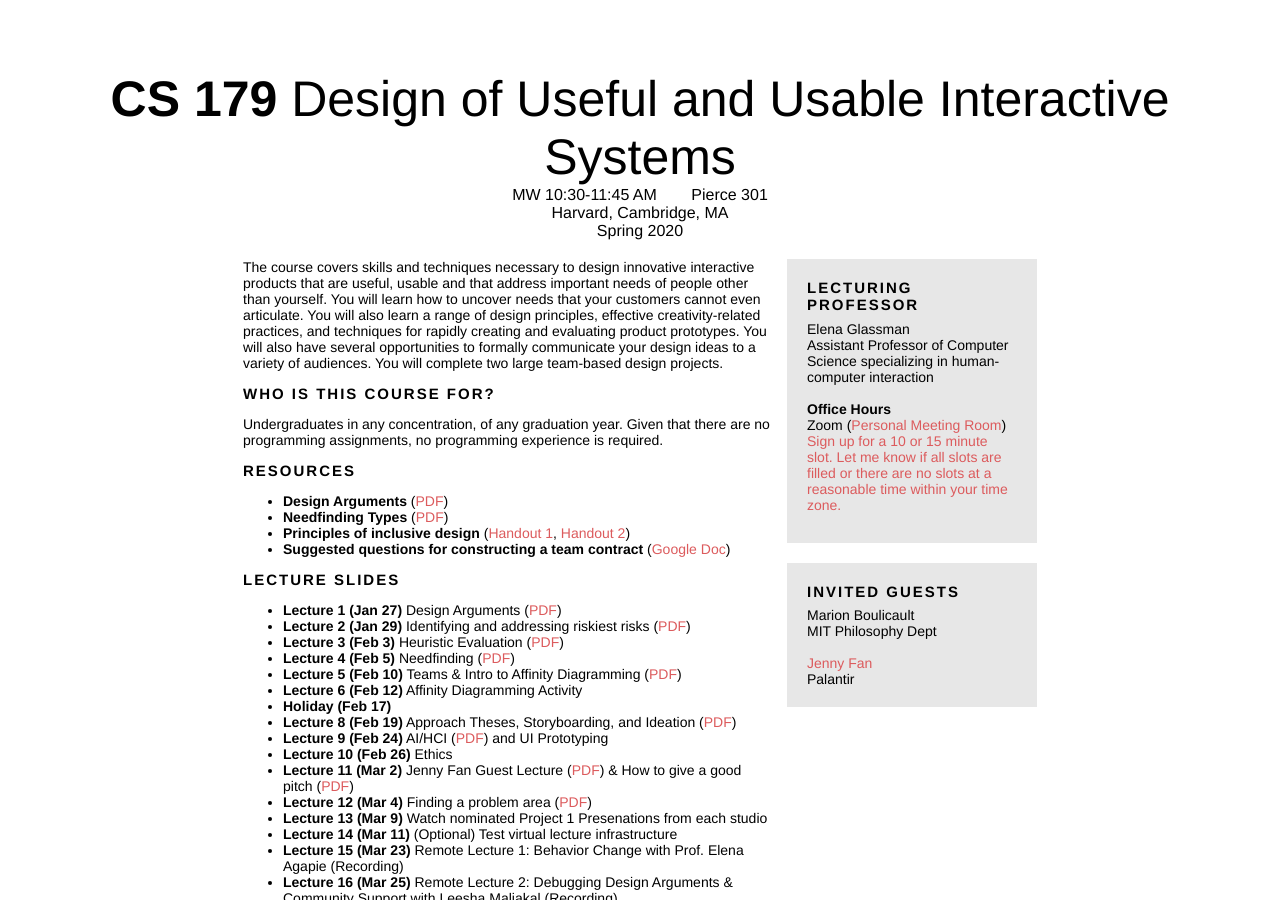
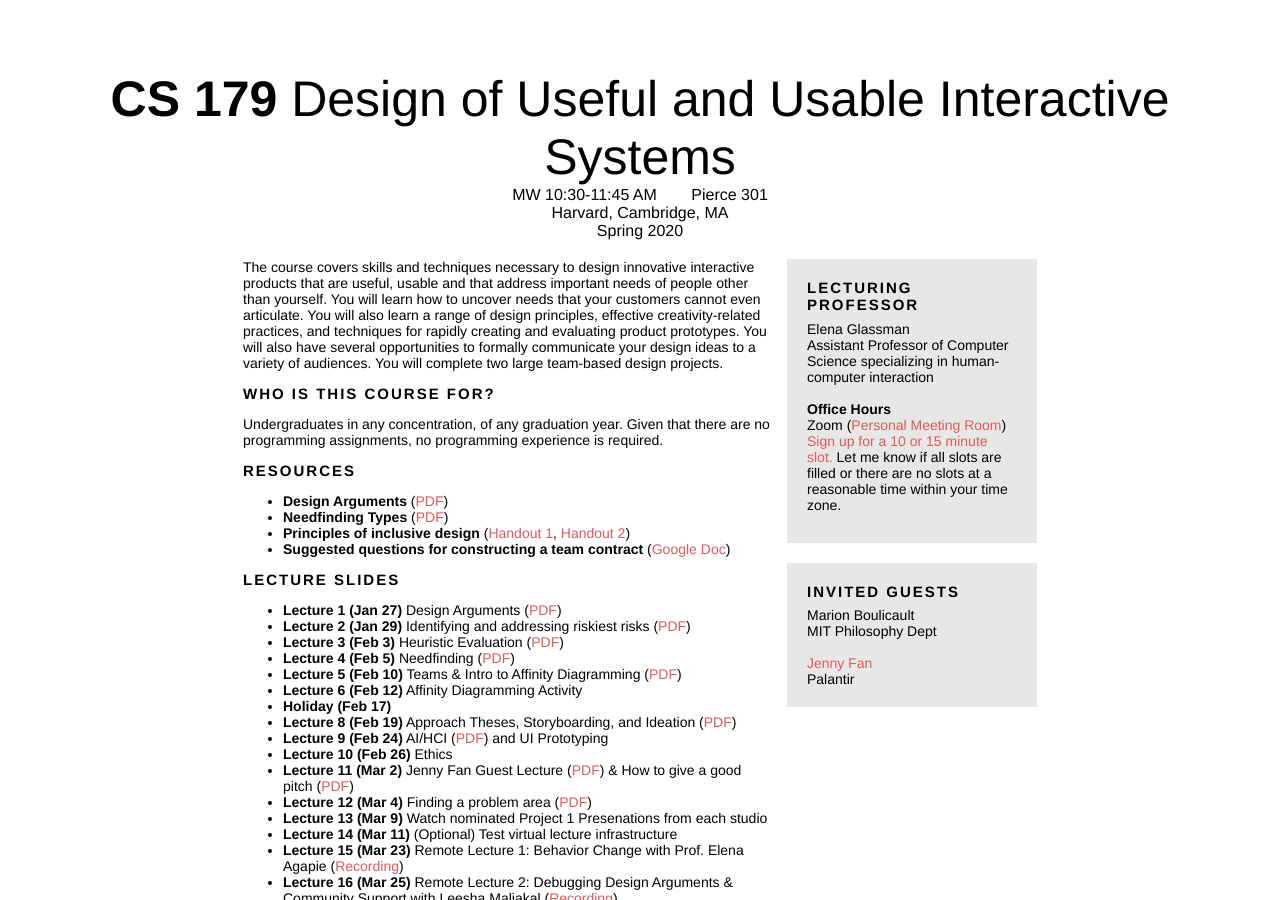
Before and after one commit to eglassman/eglassman.github.io, a Jekyll site: the page built from cs179.html, in a window 1280 px wide and 900 px high. Built offline with Jekyll 4.4.1, drawn with Linux system fonts in a browser that asks for light colours; some of the changed lines change nothing that is shown.

Commit message:
bug fixes

```diff
--- a/cs179.html
+++ b/cs179.html
@@ -81,8 +81,8 @@ The course covers skills and techniques necessary to design innovative interacti
         <li><b>Lecture 12 (Mar 4)</b> Finding a problem area (<a href="https://www.dropbox.com/s/dyu48bjuf1prwbe/session%205b%20--%20finding%20a%20problem%20area.pdf?dl=0">PDF</a>)</li>
         <li><b>Lecture 13 (Mar 9)</b> Watch nominated Project 1 Presenations from each studio</li>
         <li><b>Lecture 14 (Mar 11)</b> (Optional) Test virtual lecture infrastructure</li>
-        <li><b>Lecture 15 (Mar 23)</b> Remote Lecture 1: Behavior Change with Prof. Elena Agapie (<a href="https://cs179.libsyn.com/design-arguments-and-community-support-0"></a>Recording</a>)</li>
-        <li><b>Lecture 16 (Mar 25)</b> Remote Lecture 2: Debugging Design Arguments & Community Support with Leesha Maliakal (<a href="https://cs179.libsyn.com/behavior-change"></a>Recording</a>)</li>
+        <li><b>Lecture 15 (Mar 23)</b> Remote Lecture 1: Behavior Change with Prof. Elena Agapie (<a href="https://cs179.libsyn.com/design-arguments-and-community-support-0">Recording</a>)</li>
+        <li><b>Lecture 16 (Mar 25)</b> Remote Lecture 2: Debugging Design Arguments & Community Support with Leesha Maliakal (<a href="https://cs179.libsyn.com/behavior-change">Recording</a>)</li>
         <li><b>Lecture 17 (Mar 30)</b> Remote Lecture 3: Computational Creativity Part 1 with Prof. Lydia Chilton</li>
         <li><b>Lecture 18 (Apr 1)</b> Remote Lecture 4: Design in Industry with CS179 Alum Zeerak Ahmed</li>
         <li><b>Lecture TBD (TBD)</b> Remote Lecture TBD: Computational Creativity Part 2 and Design Feedback with Prof. Steven Dow</li>
@@ -361,7 +361,7 @@ Note that most of the assignments will built toward long-term team-based project
       <div class="boldish">Office Hours</div>
       <div>
 Zoom (<a href="https://harvard.zoom.us/j/2156949631">Personal Meeting Room</a>)<br>
-<a href="https://calendar.google.com/calendar/selfsched?sstoken=UU5pdmMyN0ozcG1BfGRlZmF1bHR8YzM5MGNlYTBiZDkxODZjZWI0M2VkNWY3OGQ4N2JkMjk">Sign up for a 10 or 15 minute slot. Let me know if all slots are filled or there are no slots at a reasonable time within your time zone.</a>
+<a href="https://calendar.google.com/calendar/selfsched?sstoken=UU5pdmMyN0ozcG1BfGRlZmF1bHR8YzM5MGNlYTBiZDkxODZjZWI0M2VkNWY3OGQ4N2JkMjk">Sign up for a 10 or 15 minute slot.</a> Let me know if all slots are filled or there are no slots at a reasonable time within your time zone.
       </div>
     </div>
     <!-- <div>
```
